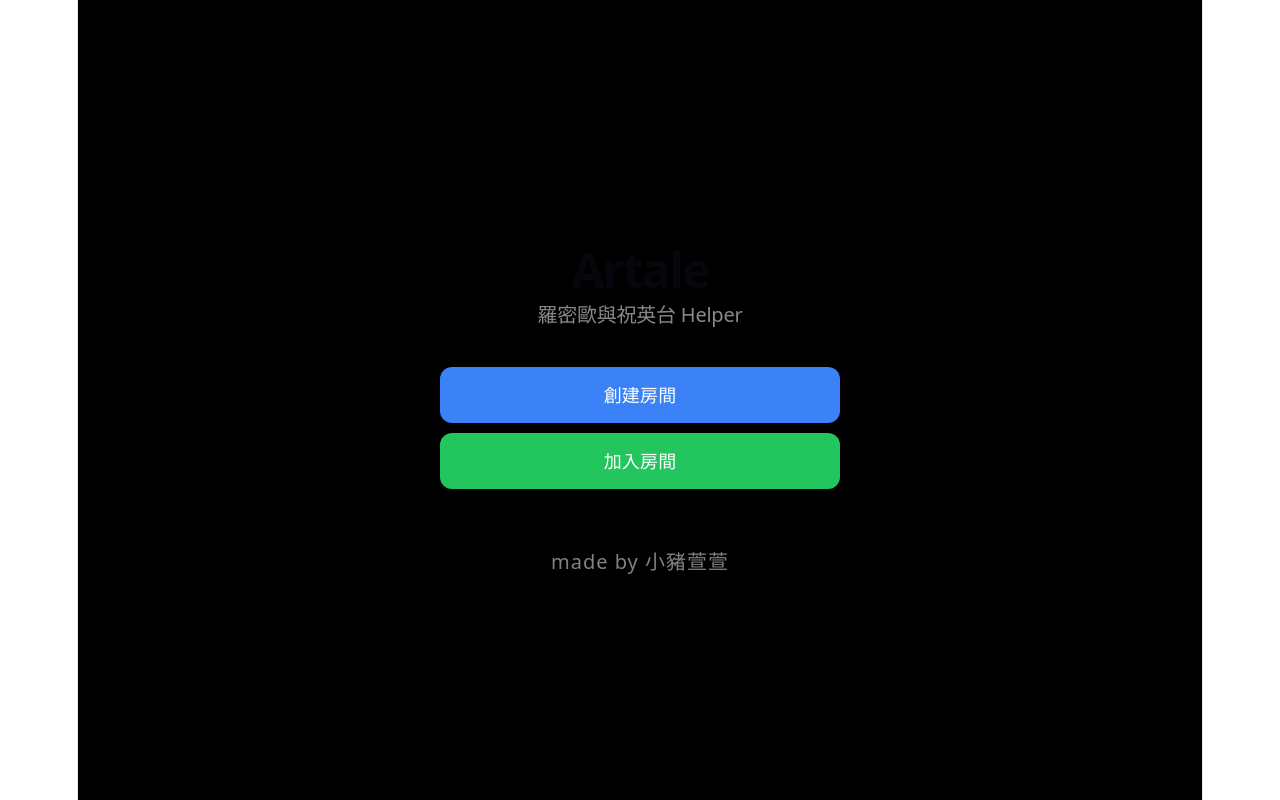
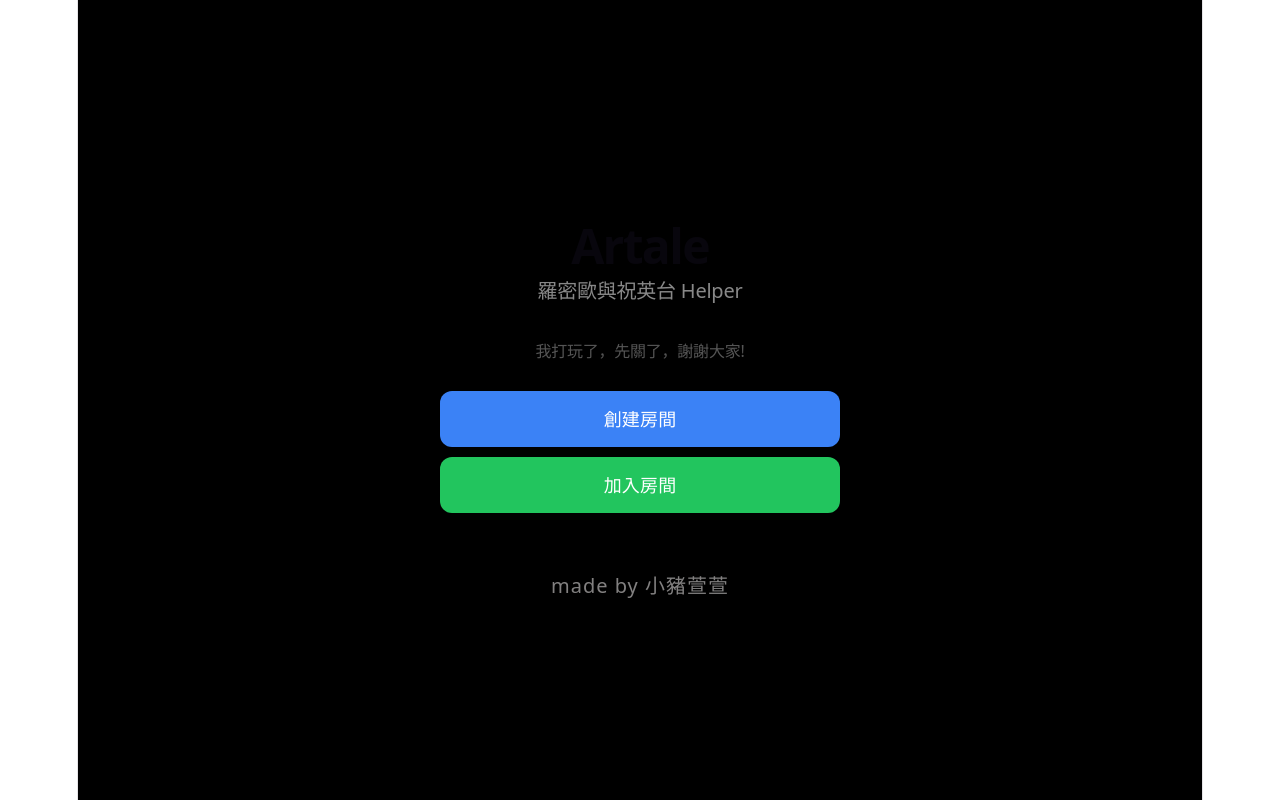
Before and after one commit to ms0664347/artale_help, a React (Vite) app: page / in a window 1280 px wide. Built offline with nearby package versions, Linux system fonts and the light colour scheme.

Commit message:
feat:已把firebase db 存取權限限制

```diff
--- a/src/App.jsx
+++ b/src/App.jsx
@@ -92,6 +92,7 @@ function Lobby() {
       <div style={{ width: '100%', maxWidth: '400px', textAlign: 'center' }}>
         <h1 style={{ fontSize: '48px', fontWeight: '900', marginBottom: '20px' }}>Artale</h1>
         <h2 style={{ color: '#888', marginBottom: '40px', fontSize: '20px' }}>羅密歐與祝英台 Helper</h2>
+        <h2 style={{ color: '#555', marginBottom: '30px', fontSize: '16px' }}>我打玩了，先關了，謝謝大家!</h2>
         {mode === 'menu' && (
           <>
             <button onClick={() => setMode('create')} style={{ ...btnStyle, backgroundColor: '#3b82f6', color: '#fff' }}>創建房間</button>
```
